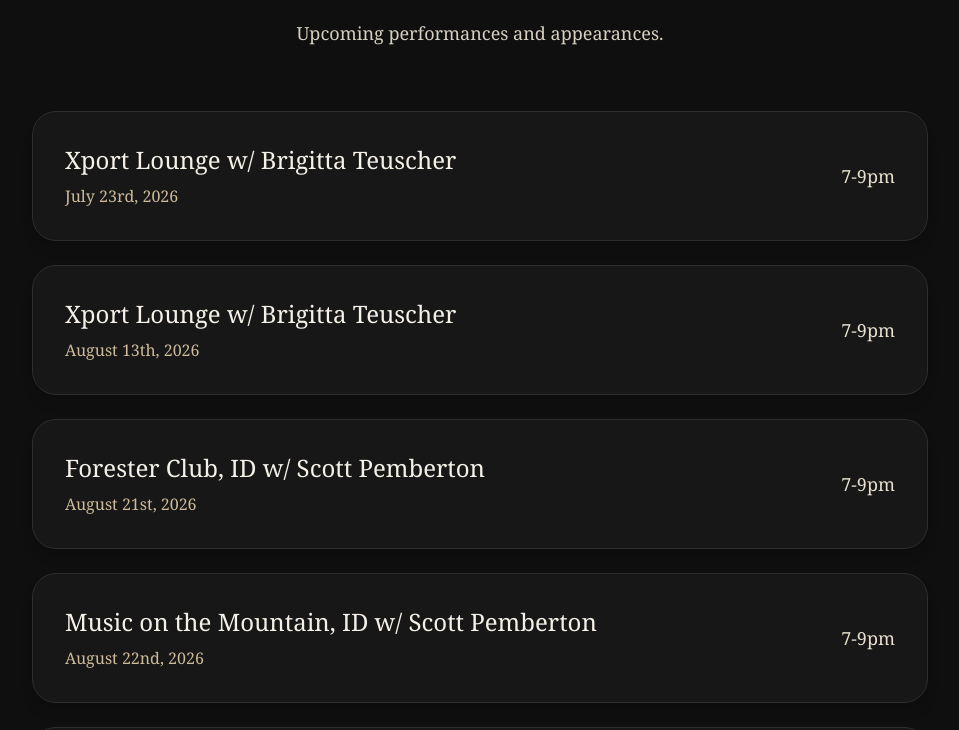
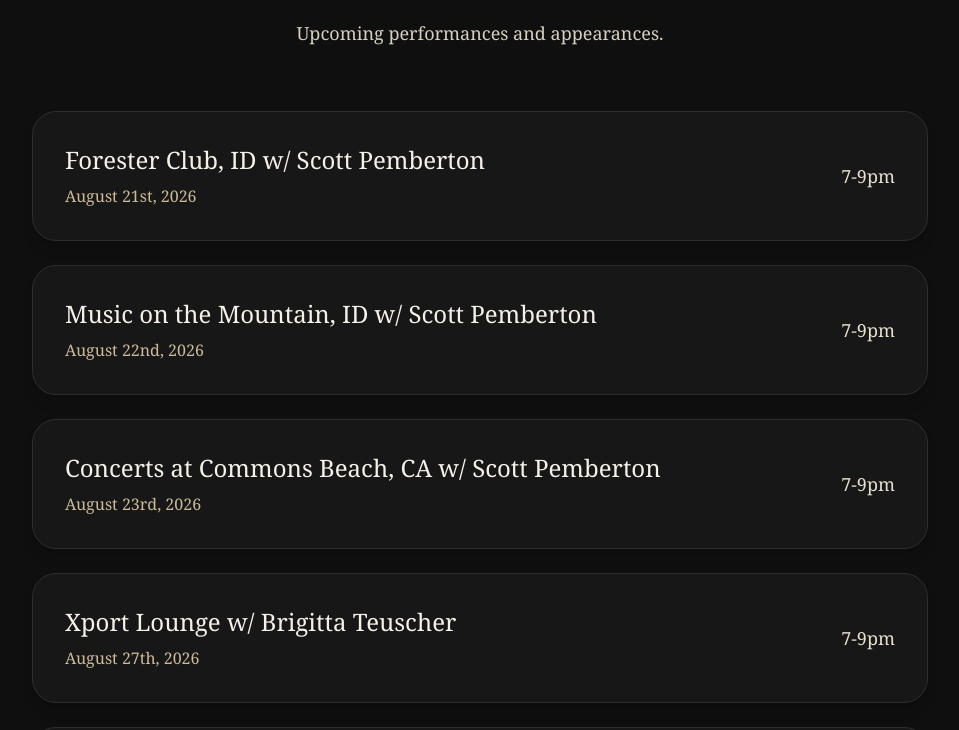
Before and after one commit to pianobrandon/brandon-jazz-site, a Next.js app: page / in a window 1280 px wide. Shown: the part 1733-2463 px from the top of the page, without its empty margins (160-1119 px from the left). Built offline with nearby package versions, Linux system fonts and the light colour scheme.

Commit message:
update gigs

```diff
--- a/src/app/page.tsx
+++ b/src/app/page.tsx
@@ -84,16 +84,6 @@
         <div className="max-w-4xl mx-auto space-y-6">
           {[
             {
-              venue: 'Xport Lounge w/ Brigitta Teuscher',
-              date: 'July 23rd, 2026',
-              time: '7-9pm',
-            },
-            {
-              venue: 'Xport Lounge w/ Brigitta Teuscher',
-              date: 'August 13th, 2026',
-              time: '7-9pm',
-            },
-            {
               venue: 'Forester Club, ID w/ Scott Pemberton',
               date: 'August 21st, 2026',
               time: '7-9pm',
@@ -141,11 +131,6 @@
             {
               venue: 'Xport Lounge w/ Brigitta Teuscher',
               date: 'September 24th, 2026',
-              time: '7-9pm',
-            },
-            {
-              venue: 'Christos w/ Paula Byrne',
-              date: 'October 10th, 2026',
               time: '7-9pm',
             },
             {
```
